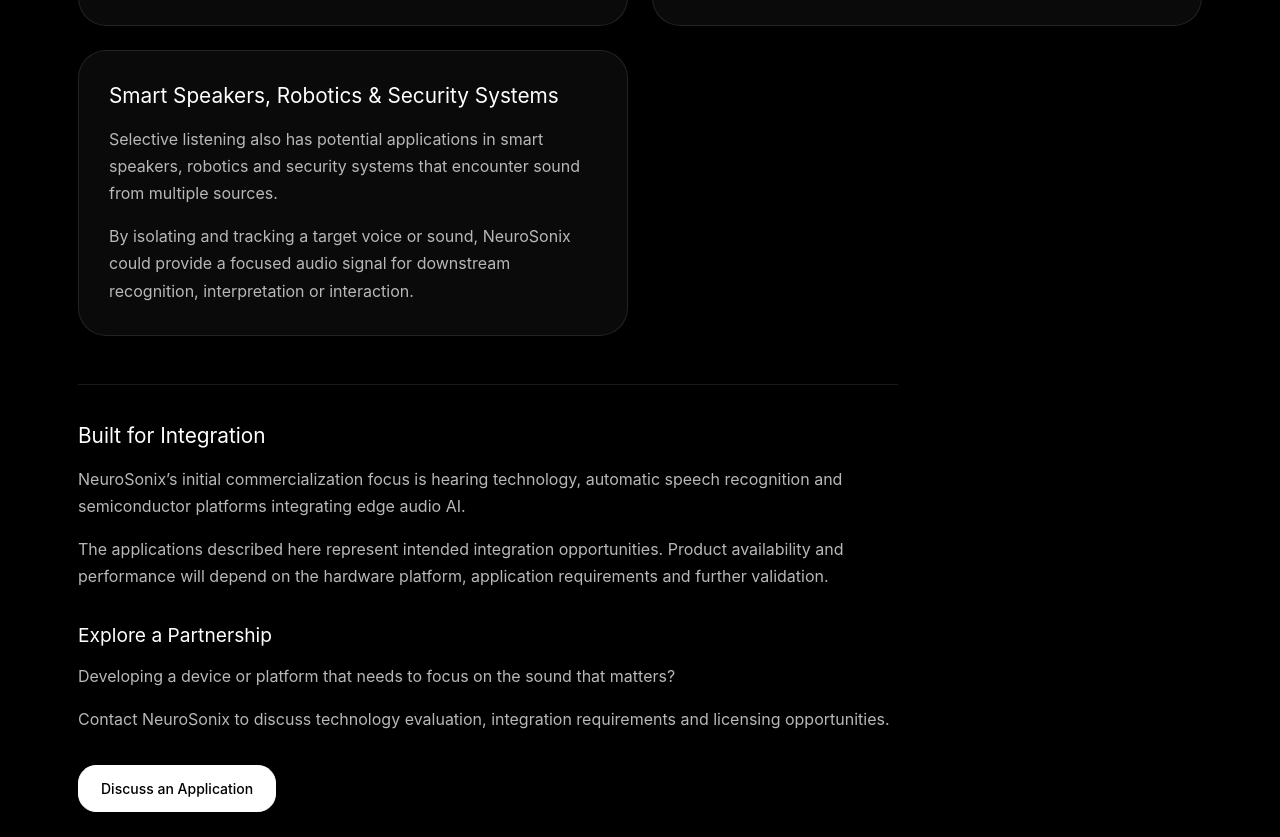
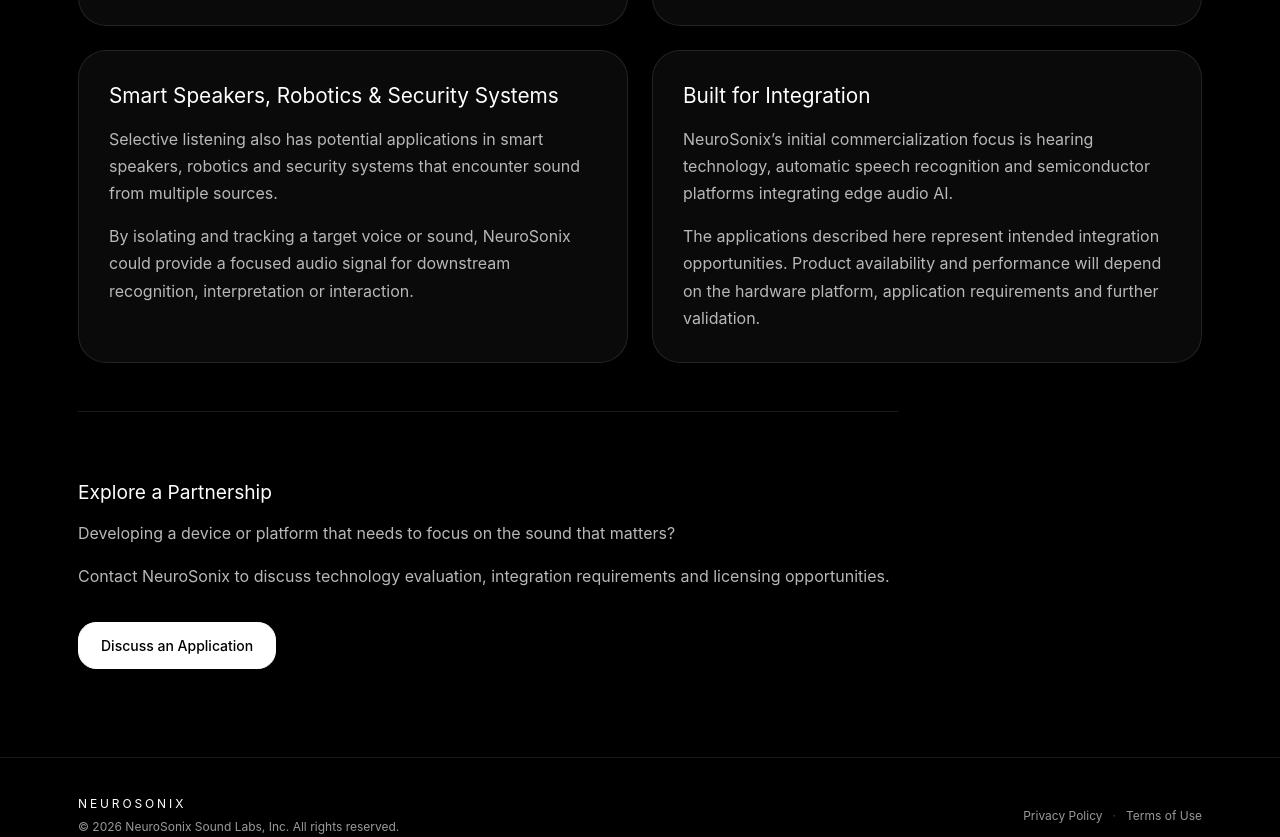
Before and after one commit to NeuroSonix/neurosonix, a plain HTML site: page applications/index.html in a window 1280 px wide. Shown: the part 1360-2197 px from the top of the page. Drawn offline with Linux system fonts and the light colour scheme.

Commit message:
Move integration text into sixth application card

```diff
--- a/applications/index.html
+++ b/applications/index.html
@@ -329,11 +329,13 @@ p{
 <p>Potential applications include listening modes that focus on a selected speaker and voice interfaces that receive a more isolated speech signal. NeuroSonix’s two-microphone approach is relevant to devices where size, power consumption and hardware complexity matter.</p></section>
 <section class="application-card"><h2>Smart Speakers, Robotics &amp; Security Systems</h2><p>Selective listening also has potential applications in smart speakers, robotics and security systems that encounter sound from multiple sources.</p>
 <p>By isolating and tracking a target voice or sound, NeuroSonix could provide a focused audio signal for downstream recognition, interpretation or interaction.</p></section>
-</div>
-<section class="integration">
+<section class="application-card">
 <h2>Built for Integration</h2>
 <p>NeuroSonix’s initial commercialization focus is hearing technology, automatic speech recognition and semiconductor platforms integrating edge audio AI.</p>
 <p>The applications described here represent intended integration opportunities. Product availability and performance will depend on the hardware platform, application requirements and further validation.</p>
+</section>
+</div>
+<section class="integration">
 <h3>Explore a Partnership</h3>
 <p>Developing a device or platform that needs to focus on the sound that matters?</p>
 <p>Contact NeuroSonix to discuss technology evaluation, integration requirements and licensing opportunities.</p>
```
